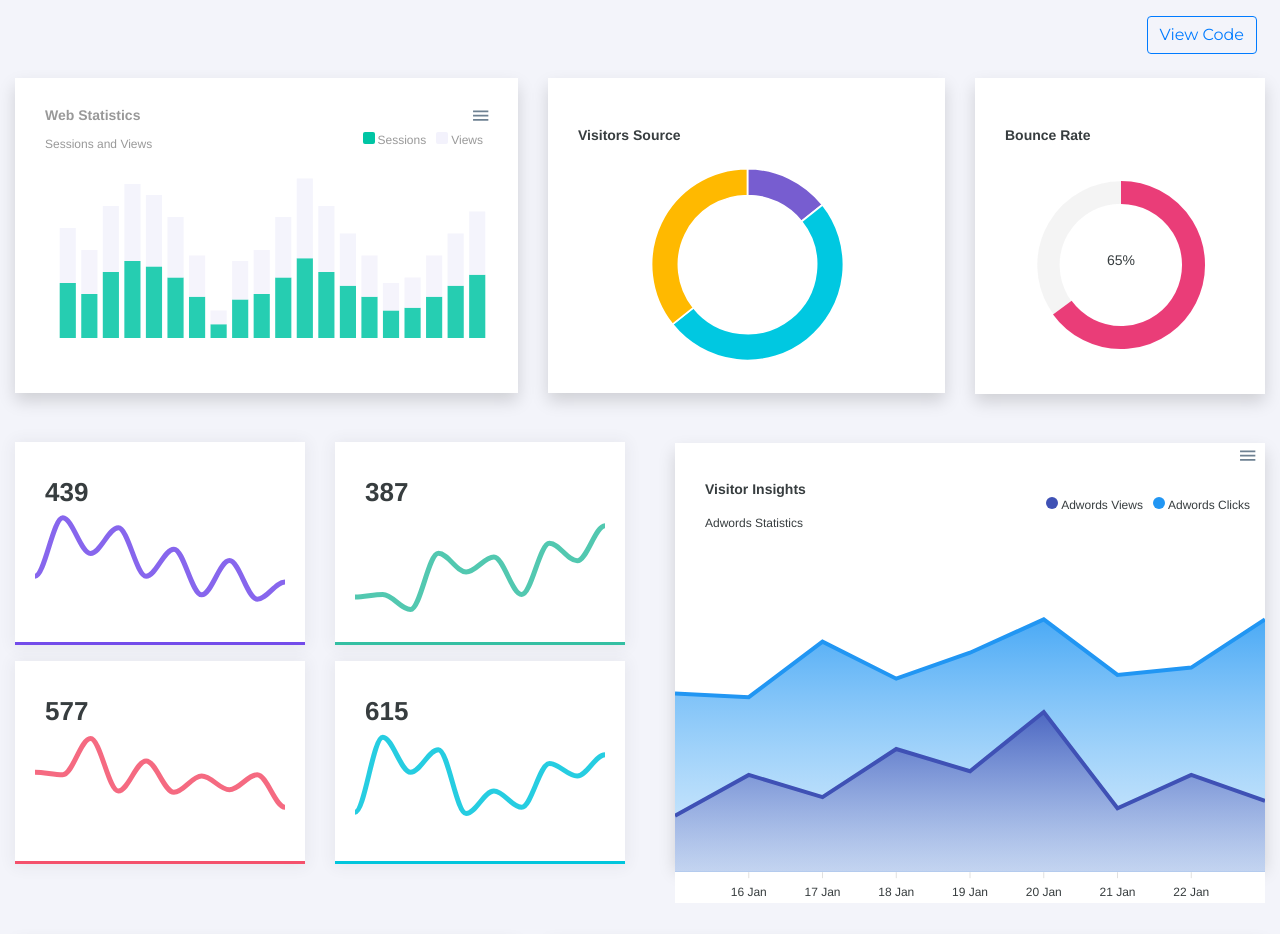
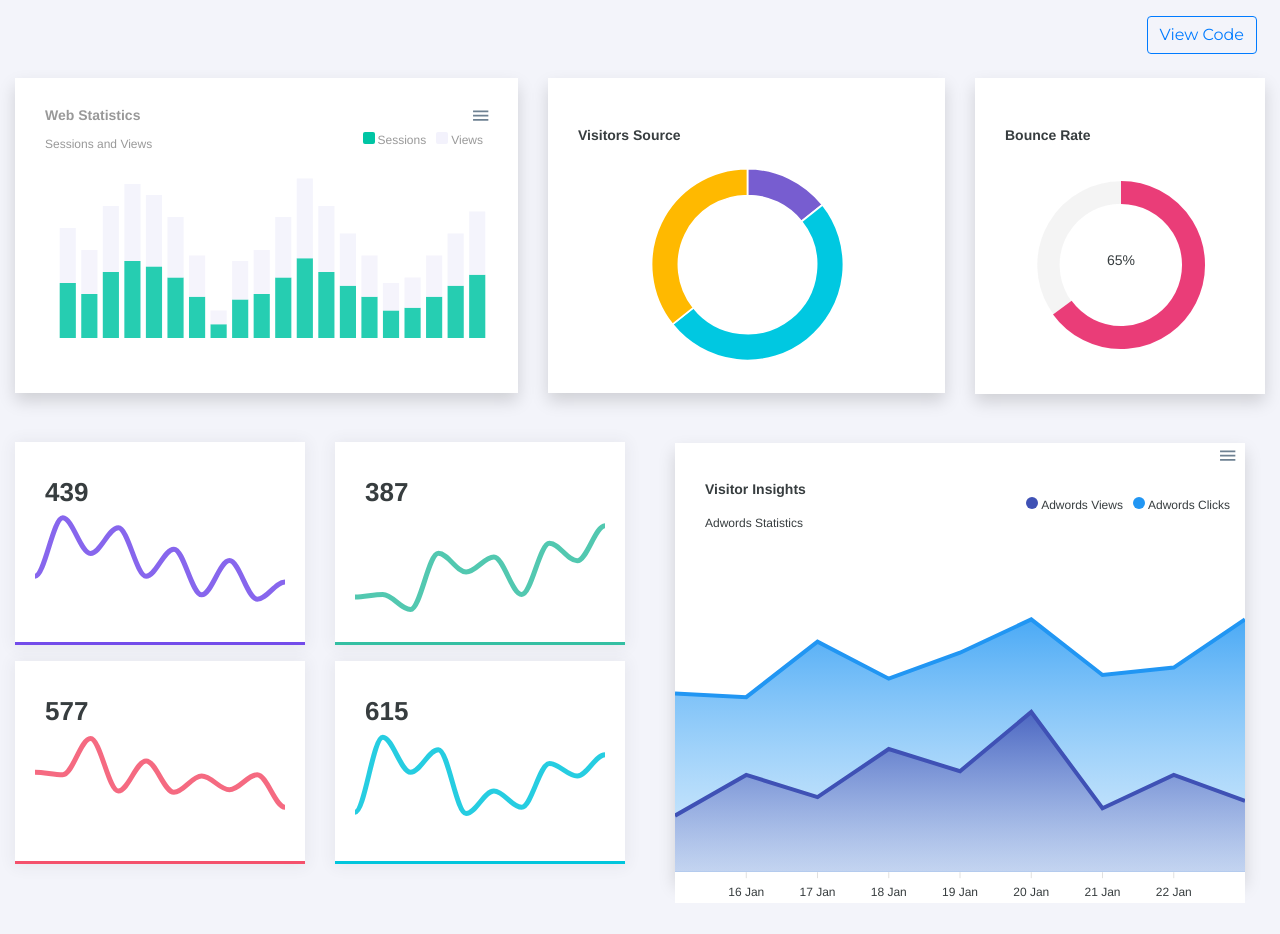
Before and after one commit to tiandersondias/Dashboard, a plain HTML site: page index.html in a window 1280 px wide. Shown: the top 934 px of the page. Drawn offline with nearby package versions, Linux system fonts and the light colour scheme.

Commit message:
area-adwords update

```diff
--- a/assets/style.css
+++ b/assets/style.css
@@ -18,7 +18,7 @@ body {
     min-height: 100vh;*/
   }
 
-  #area-adwords {
+  area-adwords {
     min-height: 421px !important;
     margin-right: -20px;
   }
```
